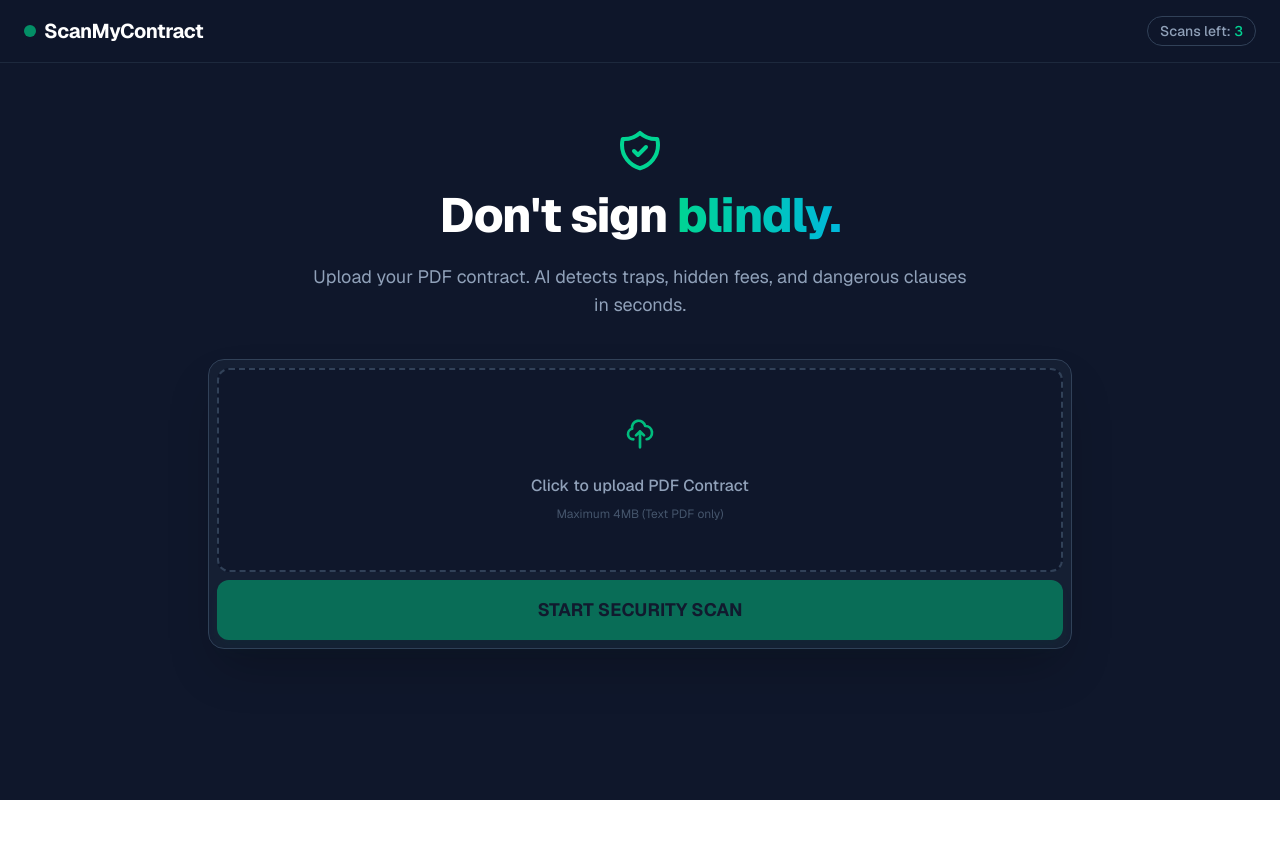
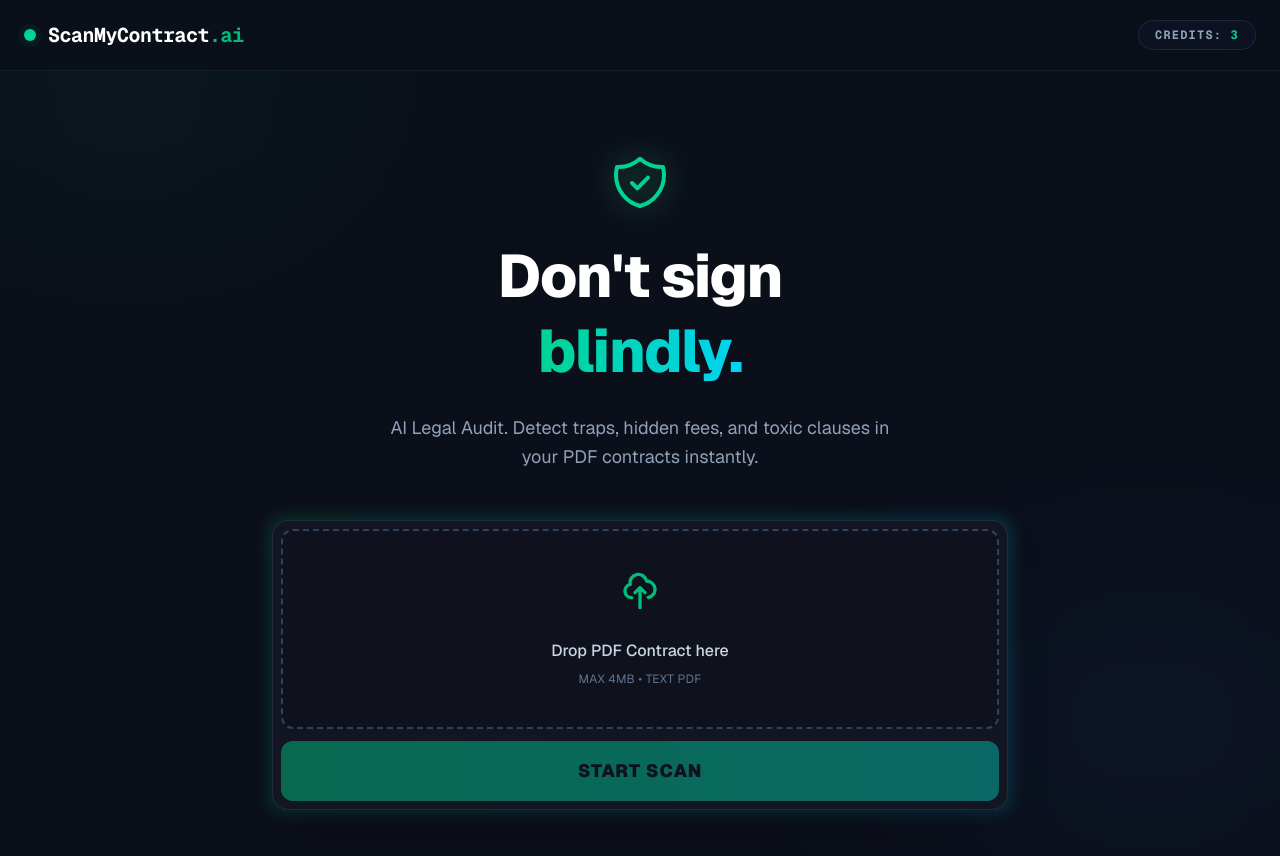
Before and after one commit to fadimgh/mon-saas-viral, a Next.js app: page / in a window 1280 px wide. Shown: the top 856 px of the page. Before the commit the page ends 800 px from the top, so only its background shows below. Built offline with nearby package versions, Linux system fonts and the light colour scheme.

Commit message:
New Design Dynamique

```diff
--- a/app/page.js
+++ b/app/page.js
@@ -3,13 +3,13 @@
 
 // --- ICONS ---
 const ShieldIcon = () => (
-  <svg className="w-12 h-12 text-emerald-400 mb-4 mx-auto" fill="none" stroke="currentColor" viewBox="0 0 24 24"><path strokeLinecap="round" strokeLinejoin="round" strokeWidth="2" d="M9 12l2 2 4-4m5.618-4.016A11.955 11.955 0 0112 2.944a11.955 11.955 0 01-8.618 3.04A12.02 12.02 0 003 9c0 5.591 3.824 10.29 9 11.622 5.176-1.332 9-6.03 9-11.622 0-1.042-.133-2.052-.382-3.016z" /></svg>
+  <svg className="w-16 h-16 text-emerald-400 mb-6 mx-auto drop-shadow-[0_0_15px_rgba(52,211,153,0.5)]" fill="none" stroke="currentColor" viewBox="0 0 24 24"><path strokeLinecap="round" strokeLinejoin="round" strokeWidth="1.5" d="M9 12l2 2 4-4m5.618-4.016A11.955 11.955 0 0112 2.944a11.955 11.955 0 01-8.618 3.04A12.02 12.02 0 003 9c0 5.591 3.824 10.29 9 11.622 5.176-1.332 9-6.03 9-11.622 0-1.042-.133-2.052-.382-3.016z" /></svg>
 );
 const UploadIcon = () => (
-  <svg className="w-8 h-8 text-emerald-500 mb-2" fill="none" stroke="currentColor" viewBox="0 0 24 24"><path strokeLinecap="round" strokeLinejoin="round" strokeWidth="2" d="M7 16a4 4 0 01-.88-7.903A5 5 0 1115.9 6L16 6a5 5 0 011 9.9M15 13l-3-3m0 0l-3 3m3-3v12" /></svg>
+  <svg className="w-10 h-10 text-emerald-500 mb-3 group-hover:scale-110 transition-transform duration-300" fill="none" stroke="currentColor" viewBox="0 0 24 24"><path strokeLinecap="round" strokeLinejoin="round" strokeWidth="2" d="M7 16a4 4 0 01-.88-7.903A5 5 0 1115.9 6L16 6a5 5 0 011 9.9M15 13l-3-3m0 0l-3 3m3-3v12" /></svg>
 );
 const FileIcon = () => (
-  <svg className="w-6 h-6 text-slate-300" fill="none" stroke="currentColor" viewBox="0 0 24 24"><path strokeLinecap="round" strokeLinejoin="round" strokeWidth="2" d="M9 12h6m-6 4h6m2 5H7a2 2 0 01-2-2V5a2 2 0 012-2h5.586a1 1 0 01.707.293l5.414 5.414a1 1 0 01.293.707V19a2 2 0 01-2 2z" /></svg>
+  <svg className="w-6 h-6 text-blue-400" fill="none" stroke="currentColor" viewBox="0 0 24 24"><path strokeLinecap="round" strokeLinejoin="round" strokeWidth="2" d="M9 12h6m-6 4h6m2 5H7a2 2 0 01-2-2V5a2 2 0 012-2h5.586a1 1 0 01.707.293l5.414 5.414a1 1 0 01.293.707V19a2 2 0 01-2 2z" /></svg>
 );
 
 export default function Home() {
@@ -18,6 +18,7 @@
   const [loading, setLoading] = useState(false);
   const [scanStep, setScanStep] = useState('');
   const fileInputRef = useRef(null);
+  const resultRef = useRef(null); // Pour scroller vers le résultat
 
   const [credits, setCredits] = useState(3);
   const [isVip, setIsVip] = useState(false);
@@ -38,14 +39,12 @@
   const handleFileChange = (e) => {
     if (e.target.files && e.target.files[0]) {
       const selectedFile = e.target.files[0];
-
-      // PROTECTION TAILLE FICHIER (4 Mo Max)
       if (selectedFile.size > 4 * 1024 * 1024) {
         alert("⚠️ Fichier trop volumineux ! La limite est de 4 Mo.");
         return;
       }
-
       setFile(selectedFile);
+      setAnalysis(''); // Reset result on new file
     }
   };
 
@@ -59,7 +58,8 @@
     setLoading(true);
     setAnalysis('');
 
-    const steps = ["Reading PDF...", "Analyzing Clauses...", "Detecting Traps...", "Finalizing Report..."];
+    // Animation séquencée
+    const steps = ["Reading Document Structure...", "Scanning for Legal Traps...", "Analyzing Liability Clauses...", "Generating Security Report..."];
     for (let i = 0; i < steps.length; i++) {
       setScanStep(steps[i]);
       await new Promise(r => setTimeout(r, 800));
@@ -76,10 +76,7 @@
 
       const data = await res.json();
 
-      if (!res.ok) {
-        // Affiche l'erreur exacte venant du serveur
-        throw new Error(data.error || "Erreur serveur");
-      }
+      if (!res.ok) throw new Error(data.error || "Erreur serveur");
 
       if (data.result) {
         setAnalysis(data.result);
@@ -88,6 +85,10 @@
           setCredits(newCredits);
           localStorage.setItem('scanCredits', newCredits);
         }
+        // Scroll automatique vers le résultat
+        setTimeout(() => {
+          resultRef.current?.scrollIntoView({ behavior: "smooth" });
+        }, 100);
       }
     } catch (error) {
       alert(`Erreur: ${error.message}`);
@@ -108,34 +109,93 @@
     }
   };
 
+  // FONCTION POUR RENDRE LE TEXTE JOLI (Parser)
+  const renderFormattedAnalysis = (text) => {
+    return text.split('\n').map((line, index) => {
+      // Nettoyage des lignes vides inutiles
+      if (!line.trim()) return <div key={index} className="h-2"></div>;
+
+      // Style pour les Risques CRITIQUES (Rouge)
+      if (line.includes('🔴')) {
         return (
-    <div className="min-h-screen bg-slate-900 font-sans text-slate-100 selection:bg-emerald-500 selection:text-white">
+          <div key={index} className="mb-3 p-4 bg-red-950/30 border-l-4 border-red-500 rounded-r-lg flex items-start gap-3 transform transition-all hover:scale-[1.01]">
+            <span className="text-xl">🔴</span>
+            <span className="text-red-200 font-medium leading-relaxed">{line.replace('🔴', '').trim()}</span>
+          </div>
+        );
+      }
 
-      <nav className="w-full border-b border-slate-800 px-6 py-4 flex justify-between items-center bg-slate-900/50 backdrop-blur-md sticky top-0 z-40">
-        <div className="flex items-center gap-2">
-          <div className="w-3 h-3 rounded-full bg-emerald-500 animate-pulse"></div>
-          <span className="font-bold text-xl tracking-tight text-white">ScanMyContract</span>
+      // Style pour les Avertissements (Jaune)
+      if (line.includes('⚠️')) {
+        return (
+          <div key={index} className="mb-3 p-4 bg-yellow-950/30 border-l-4 border-yellow-500 rounded-r-lg flex items-start gap-3">
+            <span className="text-xl">⚠️</span>
+            <span className="text-yellow-100/90 leading-relaxed">{line.replace('⚠️', '').trim()}</span>
           </div>
-        <div className="text-sm font-medium text-slate-400 border border-slate-700 px-3 py-1 rounded-full">
-          Scans left: <span className={credits === 0 ? "text-red-500" : "text-emerald-400"}>{isVip ? "UNLIMITED" : credits}</span>
+        );
+      }
+
+      // Style pour les Points Positifs (Vert)
+      if (line.includes('✅')) {
+        return (
+          <div key={index} className="mb-3 p-3 bg-emerald-950/30 border-l-4 border-emerald-500 rounded-r-lg flex items-start gap-3 opacity-80">
+            <span className="text-xl">✅</span>
+            <span className="text-emerald-100/80 italic">{line.replace('✅', '').trim()}</span>
+          </div>
+        );
+      }
+
+      // Texte normal (Bullet points ou paragraphes)
+      return (
+        <div key={index} className="mb-2 text-slate-300 pl-2 leading-relaxed font-light">
+          {line}
+        </div>
+      );
+    });
+  };
+
+  return (
+    <div className="min-h-screen bg-[#0B0F19] font-sans text-slate-100 selection:bg-emerald-500/30 selection:text-emerald-200">
+
+      {/* BACKGROUND EFFETS */}
+      <div className="fixed inset-0 pointer-events-none">
+        <div className="absolute top-[-10%] left-[-10%] w-[40%] h-[40%] bg-emerald-500/5 rounded-full blur-[120px]"></div>
+        <div className="absolute bottom-[-10%] right-[-10%] w-[40%] h-[40%] bg-blue-500/5 rounded-full blur-[120px]"></div>
+      </div>
+
+      <nav className="w-full border-b border-slate-800/60 px-6 py-5 flex justify-between items-center bg-[#0B0F19]/80 backdrop-blur-xl sticky top-0 z-50">
+        <div className="flex items-center gap-3">
+          <div className="relative">
+            <div className="w-3 h-3 rounded-full bg-emerald-400"></div>
+            <div className="absolute inset-0 w-3 h-3 rounded-full bg-emerald-400 animate-ping opacity-75"></div>
+          </div>
+          <span className="font-bold text-xl tracking-tight text-white font-mono">ScanMyContract<span className="text-emerald-500">.ai</span></span>
+        </div>
+        <div className="text-xs font-bold font-mono tracking-widest text-slate-400 border border-slate-700/50 px-4 py-1.5 rounded-full bg-slate-900/50">
+          CREDITS: <span className={credits === 0 ? "text-red-400" : "text-emerald-400"}>{isVip ? "∞" : credits}</span>
         </div>
       </nav>
 
-      <main className="max-w-4xl mx-auto px-4 py-16 flex flex-col items-center">
-        <div className="text-center mb-10 max-w-2xl">
+      <main className="max-w-3xl mx-auto px-4 py-20 flex flex-col items-center relative z-10">
+        <div className="text-center mb-12">
           <ShieldIcon />
-          <h1 className="text-5xl font-extrabold text-white mb-6 tracking-tight">
-            Don't sign <span className="text-transparent bg-clip-text bg-gradient-to-r from-emerald-400 to-cyan-500">blindly.</span>
+          <h1 className="text-5xl md:text-6xl font-extrabold text-white mb-6 tracking-tight leading-tight">
+            Don't sign <br/>
+            <span className="text-transparent bg-clip-text bg-gradient-to-r from-emerald-400 to-cyan-400">blindly.</span>
           </h1>
-          <p className="text-lg text-slate-400">
-            Upload your PDF contract. AI detects traps, hidden fees, and dangerous clauses in seconds.
+          <p className="text-lg text-slate-400 max-w-lg mx-auto leading-relaxed">
+            AI Legal Audit. Detect traps, hidden fees, and toxic clauses in your PDF contracts instantly.
           </p>
         </div>
 
-        <div className="w-full bg-slate-800/50 border border-slate-700 rounded-2xl p-2 shadow-2xl backdrop-blur-sm">
+        {/* UPLOAD ZONE */}
+        <div className="w-full relative group">
+          <div className="absolute -inset-1 bg-gradient-to-r from-emerald-500 to-cyan-500 rounded-2xl blur opacity-20 group-hover:opacity-40 transition duration-1000"></div>
+          <div className="relative w-full bg-[#121623] border border-slate-700/50 rounded-2xl p-2 shadow-2xl">
+
             <div
-            onClick={() => fileInputRef.current.click()}
-            className="bg-slate-900 rounded-xl border-2 border-dashed border-slate-700 hover:border-emerald-500 hover:bg-slate-800/50 transition-all cursor-pointer p-12 flex flex-col items-center justify-center group"
+              onClick={() => !loading && fileInputRef.current.click()}
+              className={`bg-[#0F121D] rounded-xl border-2 border-dashed ${file ? 'border-emerald-500/50 bg-emerald-950/10' : 'border-slate-700 hover:border-emerald-500/50 hover:bg-slate-800/30'} transition-all cursor-pointer p-10 flex flex-col items-center justify-center min-h-[200px]`}
             >
               <input
                 type="file"
@@ -144,18 +204,18 @@
                 accept=".pdf"
                 className="hidden"
               />
+
               {file ? (
-              <div className="flex items-center gap-3 bg-slate-800 px-4 py-2 rounded-lg border border-slate-600">
+                <div className="flex flex-col items-center animate-fade-in">
                   <FileIcon />
-                <span className="font-mono text-emerald-400">{file.name}</span>
+                  <span className="font-mono text-emerald-400 mt-3 text-sm font-medium px-3 py-1 bg-emerald-950/50 rounded-full border border-emerald-900">{file.name}</span>
+                  <p className="text-slate-500 text-xs mt-2">Click to change file</p>
                 </div>
               ) : (
                 <>
-                <div className="group-hover:scale-110 transition-transform duration-300">
                   <UploadIcon />
-                </div>
-                <p className="text-slate-400 font-medium mt-4">Click to upload PDF Contract</p>
-                <p className="text-slate-600 text-xs mt-2">Maximum 4MB (Text PDF only)</p>
+                  <p className="text-slate-300 font-medium mt-4">Drop PDF Contract here</p>
+                  <p className="text-slate-500 text-xs mt-2 uppercase tracking-wide">Max 4MB • Text PDF</p>
                 </>
               )}
             </div>
@@ -163,46 +223,84 @@
             <button
               onClick={runScan}
               disabled={loading || !file}
-            className="w-full mt-2 py-4 rounded-xl bg-emerald-500 hover:bg-emerald-400 text-slate-900 font-bold text-lg transition-all shadow-lg shadow-emerald-900/20 disabled:opacity-50 disabled:cursor-not-allowed flex items-center justify-center gap-2"
+              className="w-full mt-3 py-4 rounded-xl bg-gradient-to-r from-emerald-500 to-teal-500 hover:from-emerald-400 hover:to-teal-400 text-[#0B0F19] font-black text-lg uppercase tracking-wider transition-all shadow-[0_0_20px_rgba(16,185,129,0.3)] hover:shadow-[0_0_30px_rgba(16,185,129,0.5)] disabled:opacity-50 disabled:cursor-not-allowed disabled:shadow-none flex items-center justify-center gap-3"
             >
               {loading ? (
-              <span className="font-mono animate-pulse">{scanStep}</span>
+                <span className="font-mono animate-pulse flex items-center gap-2">
+                   <svg className="animate-spin h-5 w-5 text-black" xmlns="http://www.w3.org/2000/svg" fill="none" viewBox="0 0 24 24"><circle className="opacity-25" cx="12" cy="12" r="10" stroke="currentColor" strokeWidth="4"></circle><path className="opacity-75" fill="currentColor" d="M4 12a8 8 0 018-8V0C5.373 0 0 5.373 0 12h4zm2 5.291A7.962 7.962 0 014 12H0c0 3.042 1.135 5.824 3 7.938l3-2.647z"></path></svg>
+                   {scanStep}
+                </span>
               ) : (
-              "START SECURITY SCAN"
+                "START SCAN"
               )}
             </button>
           </div>
+        </div>
 
+        {/* RESULTS - NEW DESIGN */}
         {analysis && (
-          <div className="w-full mt-8 animate-fade-in-up">
-            <div className="bg-black border border-slate-700 rounded-xl p-6 relative shadow-2xl">
-               <div className="absolute top-0 right-0 bg-emerald-900/30 text-emerald-400 text-xs font-mono px-3 py-1 rounded-bl-xl border-l border-b border-emerald-900/50">
-                AUDIT COMPLETE
+          <div ref={resultRef} className="w-full mt-16 animate-fade-in-up">
+            <div className="flex items-center gap-4 mb-4">
+               <div className="h-[1px] flex-1 bg-gradient-to-r from-transparent to-emerald-900"></div>
+               <span className="text-emerald-500 font-mono text-xs uppercase tracking-[0.2em] font-bold">Audit Report Generated</span>
+               <div className="h-[1px] flex-1 bg-gradient-to-l from-transparent to-emerald-900"></div>
             </div>
-              <h3 className="text-emerald-500 font-mono font-bold mb-4 text-sm uppercase tracking-wider flex items-center gap-2">
-                <span>{'>'}_</span> REPORT GENERATED:
-              </h3>
-              <div className="prose prose-invert max-w-none text-slate-300 font-mono text-sm whitespace-pre-line leading-7">
-                {analysis}
+
+            <div className="bg-[#0F121D] border border-slate-800 rounded-2xl p-6 md:p-8 shadow-2xl relative overflow-hidden group">
+              {/* Effet Scan Top */}
+              <div className="absolute top-0 left-0 w-full h-1 bg-gradient-to-r from-emerald-500 via-cyan-500 to-emerald-500 animate-gradient-x"></div>
+
+              <div className="font-mono text-sm mb-6 flex justify-between items-end border-b border-slate-800 pb-4">
+                 <div className="flex flex-col gap-1">
+                    <span className="text-slate-500 text-xs uppercase">File</span>
+                    <span className="text-slate-200">{file?.name}</span>
+                 </div>
+                 <div className="flex flex-col gap-1 text-right">
+                    <span className="text-slate-500 text-xs uppercase">Status</span>
+                    <span className="text-emerald-400 font-bold flex items-center gap-2 justify-end">
+                      <span className="relative flex h-2 w-2">
+                        <span className="animate-ping absolute inline-flex h-full w-full rounded-full bg-emerald-400 opacity-75"></span>
+                        <span className="relative inline-flex rounded-full h-2 w-2 bg-emerald-500"></span>
+                      </span>
+                      ANALYSIS COMPLETE
+                    </span>
+                 </div>
+              </div>
+
+              {/* CONTENU DU RESULTAT RENDU JOLI */}
+              <div className="prose prose-invert max-w-none text-slate-300 font-sans text-sm md:text-base leading-relaxed">
+                {renderFormattedAnalysis(analysis)}
+              </div>
+
+              <div className="mt-8 pt-6 border-t border-slate-800 text-center">
+                <p className="text-slate-500 text-xs italic">
+                  * This is an automated AI analysis. It does not replace a human lawyer.
+                </p>
               </div>
             </div>
           </div>
         )}
+
       </main>
 
+      {/* PAYWALL */}
       {showPaywall && (
-        <div className="fixed inset-0 z-50 flex items-center justify-center p-4">
-          <div className="absolute inset-0 bg-black/80 backdrop-blur-sm"></div>
-          <div className="bg-slate-900 border border-slate-700 rounded-2xl shadow-2xl p-8 max-w-md w-full relative z-10 text-center">
+        <div className="fixed inset-0 z-[60] flex items-center justify-center p-4">
+          <div className="absolute inset-0 bg-[#05070a]/90 backdrop-blur-md"></div>
+          <div className="bg-[#0F121D] border border-slate-700 rounded-2xl shadow-2xl p-8 max-w-md w-full relative z-10 text-center animate-bounce-in">
             <h2 className="text-2xl font-bold text-white mb-2">Maximum Risk Protection</h2>
-            <p className="text-slate-400 mb-8 text-sm">Unlock unlimited PDF audits and protect yourself.</p>
+            <p className="text-slate-400 mb-8 text-sm">
+              You've reached the limit. Unlock unlimited PDF audits instantly.
+            </p>
+
             <a
               href="https://stripe.com" // METS TON LIEN STRIPE ICI
               target="_blank"
-              className="block w-full py-4 rounded-xl bg-gradient-to-r from-emerald-500 to-cyan-500 text-black font-bold text-lg hover:shadow-lg transition-all mb-6"
+              className="block w-full py-4 rounded-xl bg-gradient-to-r from-emerald-500 to-cyan-500 text-[#0B0F19] font-bold text-lg hover:shadow-[0_0_20px_rgba(16,185,129,0.4)] hover:scale-[1.02] transition-all mb-6"
             >
               Unlock Unlimited Access ($29)
             </a>
+
             <div className="border-t border-slate-800 pt-6">
               <div className="flex gap-2">
                 <input
@@ -210,7 +308,7 @@
                   placeholder="VIP Code"
                   value={vipCodeInput}
                   onChange={(e) => setVipCodeInput(e.target.value)}
-                  className="flex-1 bg-slate-950 border border-slate-700 rounded-lg px-3 py-2 text-sm text-white focus:border-emerald-500 outline-none font-mono"
+                  className="flex-1 bg-[#05070a] border border-slate-700 rounded-lg px-3 py-2 text-sm text-white focus:border-emerald-500 outline-none font-mono"
                 />
                 <button
                   onClick={handleVipCode}
```
Lines whose indentation alone changed are shown as unchanged.
